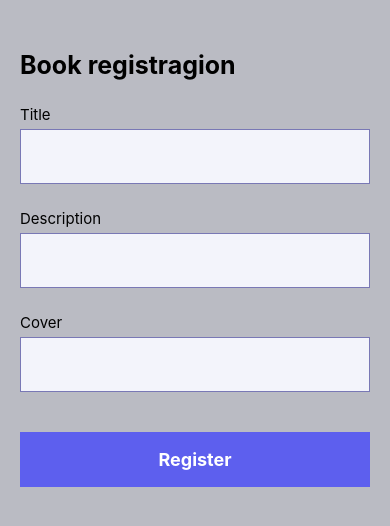
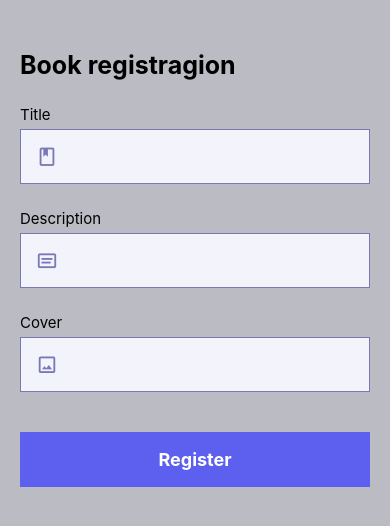
Before and after one commit to beautyfllor/LearningReact-native, a React Native app: screen / in a window 390 px wide. Shown: the top 526 px of the page. Built offline with nearby package versions, Linux system fonts and the light colour scheme.

Commit message:
inserção de ícones

```diff
--- a/src/components/Input.js
+++ b/src/components/Input.js
@@ -1,9 +1,12 @@
 import React from "react";
 import { View, Text, TextInput, StyleSheet } from "react-native";
 
+import Icon from 'react-native-vector-icons/MaterialCommunityIcons';
+import { Colors } from "react-native/Libraries/NewAppScreen";
+
 import COLORS from '../const/Colors'
 
-const Input = ({label, error, onFocus=()=>{}, ...props})=>{
+const Input = ({label, iconName, error, onFocus=()=>{}, ...props})=>{
     return(
 
         <View style={styles.formContainer}>
@@ -11,6 +14,8 @@ const Input = ({label, error, onFocus=()=>{}, ...props})=>{
             <Text style={styles.inputLabel}>{label}</Text>
 
             <View style={[styles.inputContainer, {borderColor: error ? COLORS.red : COLORS.darkBlue}]}>
+
+                <Icon name={iconName} style={styles.icon}/>
 
                 <TextInput
                     style={styles.textInput}
@@ -51,6 +56,11 @@ const styles = StyleSheet.create({
     },
     errorText:{
         color:COLORS.red
+    },
+    icon:{
+        fontSize:22,
+        color:COLORS.darkBlue,
+        marginRight:10
     }
 });
 
--- a/src/views/Register.js
+++ b/src/views/Register.js
@@ -81,16 +81,19 @@ const Register = () =>{
 
             <Input
                   label="Title"
+                  iconName="book-outline"
                   error={errors.title}
                   onFocus={() => {handlerErrors(null, 'title')}}
                   onChangeText={(text)=>handlerOnChange(text, 'title')}/>
             <Input
                   label="Description"
+                  iconName="card-text-outline"
                   error={errors.description}
                   onFocus={() => {handlerErrors(null, 'description')}}
                   onChangeText={(text)=>handlerOnChange(text, 'description')}/>
             <Input
                   label="Cover"
+                  iconName="image-outline"
                   error={errors.cover}
                   onFocus={() => {handlerErrors(null, 'cover')}}
                   onChangeText={(text)=>handlerOnChange(text, 'cover')}/>
```
